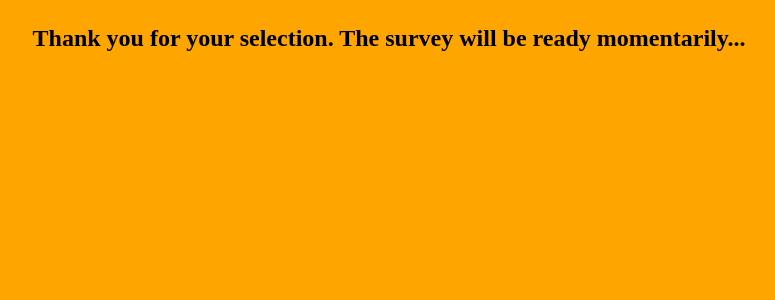
After one commit to cjohlmacher/Survey, a Flask app: template templates/select.html in a window 1280 px wide. The commit adds this page. Shown: the top 300 px of the page, without its empty margins (251-1026 px from the left). Run offline with Flask 2, Linux system fonts and the light colour scheme; the template is opened without the code that fills it, so the values that code supplies are empty.

Commit message:
added survey selection

```diff
--- a/app.py
+++ b/app.py
@@ -9,31 +9,51 @@ app.config["DEBUG_TB_INTERCEPT_REDIRECTS"] = False
 debug = DebugToolbarExtension(app)
 
 responses = []
+active_survey = None
 
 @app.route('/')
-def start_survey():
-    return render_template('home.html', survey=surveys['satisfaction'])
+def choose_survey():
+    return render_template('home.html', surveys=surveys)
+
+@app.route('/intro/<id>')
+def start_survey(id):
+    return render_template('intro.html', survey=active_survey)
+
+@app.route('/select', methods=["POST"])
+def log_survey_choice():
+    survey_choice = request.form['options']
+    survey_choice = survey_choice[0:len(survey_choice)-1]
+    global active_survey
+    active_survey = surveys[survey_choice]
+    return redirect('/intro/'+survey_choice)
 
 @app.route('/questions/<id>')
 def show_question(id):
-    if len(responses) == len(surveys['satisfaction'].questions):
+    global active_survey
+    if not active_survey:
+        flash("Please choose a survey first")
+        return redirect('/')
+    elif len(responses) == len(surveys[active_survey.slug].questions):
         flash("The survey is complete","error")
         return redirect('/finish')
     elif int(id) == len(responses):
-        return render_template('question.html', id=id, question=surveys['satisfaction'].questions[int(id)])
+        return render_template('question.html', id=id, question=surveys[active_survey.slug].questions[int(id)])
     else:
         flash("Please answer the questions in order","error")
         return redirect('/questions/'+str(len(responses)))
 
 @app.route('/answers/<id>', methods=["GET","POST"])
 def store_answer(id):
+    if not request.form.get('options'):
+        flash('Trouble submitting answer. Please try again.')
+        return redirect('/questions/'+id)
     choiceIndex = request.form['options']
     choiceIndex = choiceIndex[0:len(choiceIndex)-1]
-    question = surveys['satisfaction'].questions[int(id)]
+    question = surveys[active_survey.slug].questions[int(id)]
     answer = question.choices[int(choiceIndex)]
     responses.append(answer)
     nextId = int(id)+1
-    if nextId >= len(surveys['satisfaction'].questions):
+    if nextId >= len(surveys[active_survey.slug].questions):
         return redirect('/finish')
     return redirect('/questions/'+str(nextId))
 
--- /dev/null
+++ b/static/app.css
@@ -0,0 +1,31 @@
+body {
+    margin: 5px;
+    background-color: orange;
+    color: black;
+    display: flex;
+    flex-direction: column;
+    flex-wrap: wrap;
+    align-items: center;
+    justify-content: center;
+}
+
+.question {
+    display: flex;
+    flex-direction: column;
+    padding: 5px;
+    margin-top: 10px;
+}
+
+.option {
+    display: flex;
+    flex-direction: row;
+}
+
+input {
+    background-color: white;
+    box-shadow: 2px;
+    display: flex;
+    flex-direction: row;
+    align-items: center;
+    justify-content: center;
+}
--- a/surveys.py
+++ b/surveys.py
@@ -15,16 +15,18 @@ class Question:
 class Survey:
     """Questionnaire."""
 
-    def __init__(self, title, instructions, questions):
+    def __init__(self, title, slug, instructions, questions):
         """Create questionnaire."""
 
         self.title = title
+        self.slug = slug
         self.instructions = instructions
         self.questions = questions
 
 
 satisfaction_survey = Survey(
     "Customer Satisfaction Survey",
+    "satisfaction",
     "Please fill out a survey about your experience with us.",
     [
         Question("Have you shopped here before?"),
@@ -36,6 +38,7 @@ satisfaction_survey = Survey(
 
 personality_quiz = Survey(
     "Rithm Personality Test",
+    "personality",
     "Learn more about yourself with our personality quiz!",
     [
         Question("Do you ever dream about code?"),
@@ -49,6 +52,6 @@ personality_quiz = Survey(
 )
 
 surveys = {
-    "satisfaction": satisfaction_survey,
-    "personality": personality_quiz,
+    'satisfaction': satisfaction_survey,
+    'personality': personality_quiz,
 }
--- a/templates/base.html
+++ b/templates/base.html
@@ -4,6 +4,7 @@
     <meta charset="UTF-8">
     <meta http-equiv="X-UA-Compatible" content="IE=edge">
     <meta name="viewport" content="width=device-width, initial-scale=1.0">
+    <link href="../static/app.css" rel="stylesheet" />
     <title>{% block title %}{% endblock %}</title>
 </head>
 <body>
--- /dev/null
+++ b/templates/select.html
@@ -0,0 +1,8 @@
+{% extends 'base.html' %}
+
+{% block title %} Survey {% endblock %}
+
+{% block content %}
+    <h2>Thank you for your selection. The survey will be ready momentarily...</h2>
+</form>
+{% endblock %}
```
Also changed, not shown: templates/home.html (+8 -5 lines), templates/intro.html (added, +11 -0 lines), templates/question.html (+8 -6 lines).
